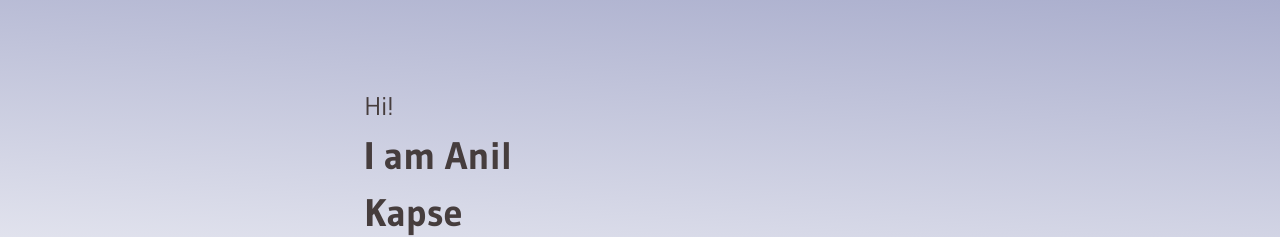
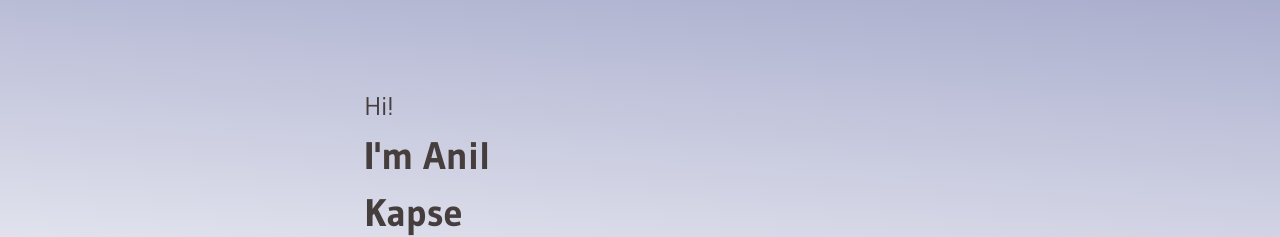
Before and after one commit to anilkapse1/kapsecode, a React (Vite) app: page / in a window 1280 px wide. Shown: the top 237 px of the page. Built offline with nearby package versions, Linux system fonts and the light colour scheme.

Commit message:
heading changed

```diff
--- a/src/App.jsx
+++ b/src/App.jsx
@@ -1,6 +1,6 @@
 import React from 'react'
 import './assets/style/App.scss'
-import Heropage from './components/Heropage'
+import Heropage from './pages/Heropage'
 
 
 const App = () => {
--- a/src/Container.jsx
+++ b/src/Container.jsx
@@ -5,7 +5,6 @@ const Container = (props) => {
     const Mycontainer=styled.div`
         max-width:1024px;
         margin:auto;
-        padding: 20px;
     `
   return (
     <Mycontainer className='custom_container'>
--- a/src/components/Heropage.jsx
+++ b/src/pages/Heropage.jsx
@@ -11,7 +11,7 @@ const Heropage = () => {
         height:100vh;
 
         .custom_container{
-            padding-bottom:0px;
+            padding:20px 20px 0 20px;
         }
 
         .hero_section{
@@ -21,7 +21,6 @@ const Heropage = () => {
             height: calc(100vh - 22px);
             align-items: center;
             justify-content: space-between;
-            padding-bottom:0px;
             padding-top:70px;
             .text_section{
                 h3{
@@ -92,7 +91,7 @@ const Heropage = () => {
             <div className='hero_section'>
                 <div className='text_section'>
                     <h3>Hi!</h3>
-                    <h1>I am Anil</h1>
+                    <h1>I'm Anil</h1>
                     <h1>Kapse</h1>
                     <p>MERN Stack Developer</p>
                     <button>Visit My Works</button>
```
